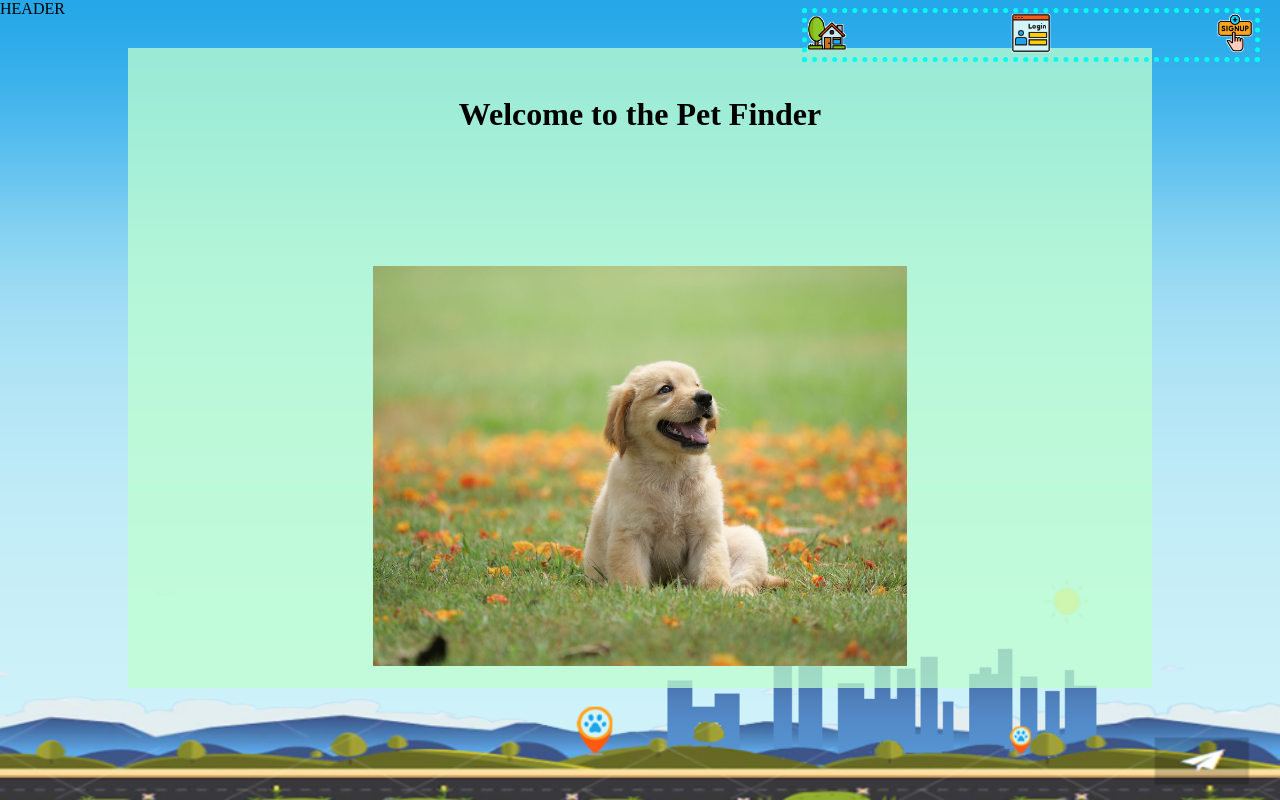
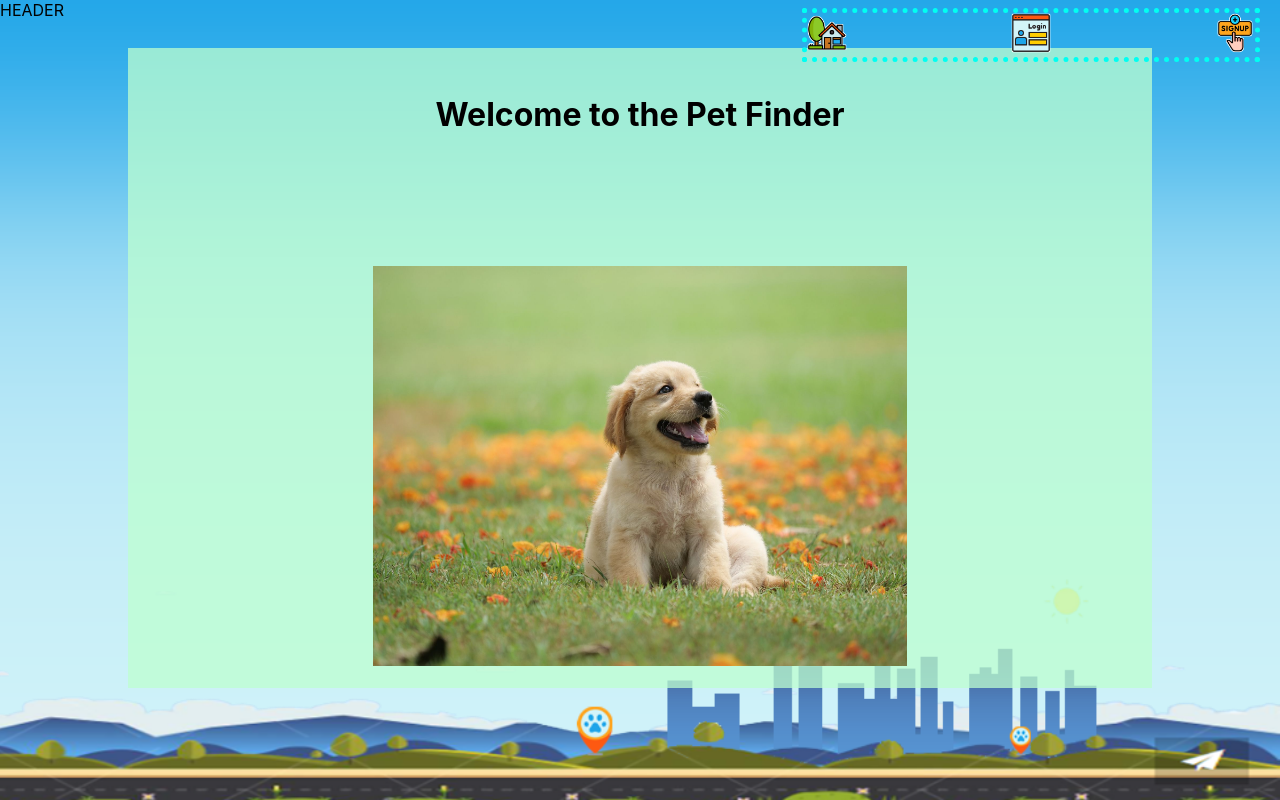
Before and after one commit to KennWg/pet-finder, a React (Create React App) app in the folder client/: page / in a window 1280 px wide. Built offline with nearby package versions, Linux system fonts and the light colour scheme.

Commit message:
added color palette to App.css

```diff
--- a/client/src/App.css
+++ b/client/src/App.css
@@ -1,9 +1,25 @@
+:root {
+  /*Fonts*/
+  font-family: 'Times New Roman', Times, serif;
+
+  /* Colors */
+  --color1: #1EA5E9;
+  --color2: #D3F4F9;
+  --color3: #FD5911;
+  --color4: #FF8217;
+  --color5: #FFA41D;
+
+
+}
+
 * {
   /* for development*/
   /* border: 1px dotted rgba(255, 0, 0, 0.315);
   background-color: #ff003748; */
 
 }
+
+
 
 /* USER AGENT STYLE SHEET OVERIDES */
 p {
@@ -12,27 +28,29 @@
 
 
 /* Bespoke CSS begins */
-body {
-  font-family: 'Times New Roman', Times, serif;
-}
 
-h1,h2,h3,h4,h5{
+
+h1,
+h2,
+h3,
+h4,
+h5 {
   margin: 2vw;
 }
 
-.error-div{
+.error-div {
   color: red;
   font-weight: bold;
   height: 3vh;
   /* background-color: blue; */
 }
 
-.signup-class h3{
+.signup-class h3 {
   font-size: 120%;
   color: #6185fbb4;
 }
 
-button[type="submit"]{
+button[type="submit"] {
   margin-bottom: 3vh;
 }
 
@@ -216,7 +234,8 @@
 }
 
 /* FORM STYLES */
-form, form div {
+form,
+form div {
   width: 100%;
 }
 
```
